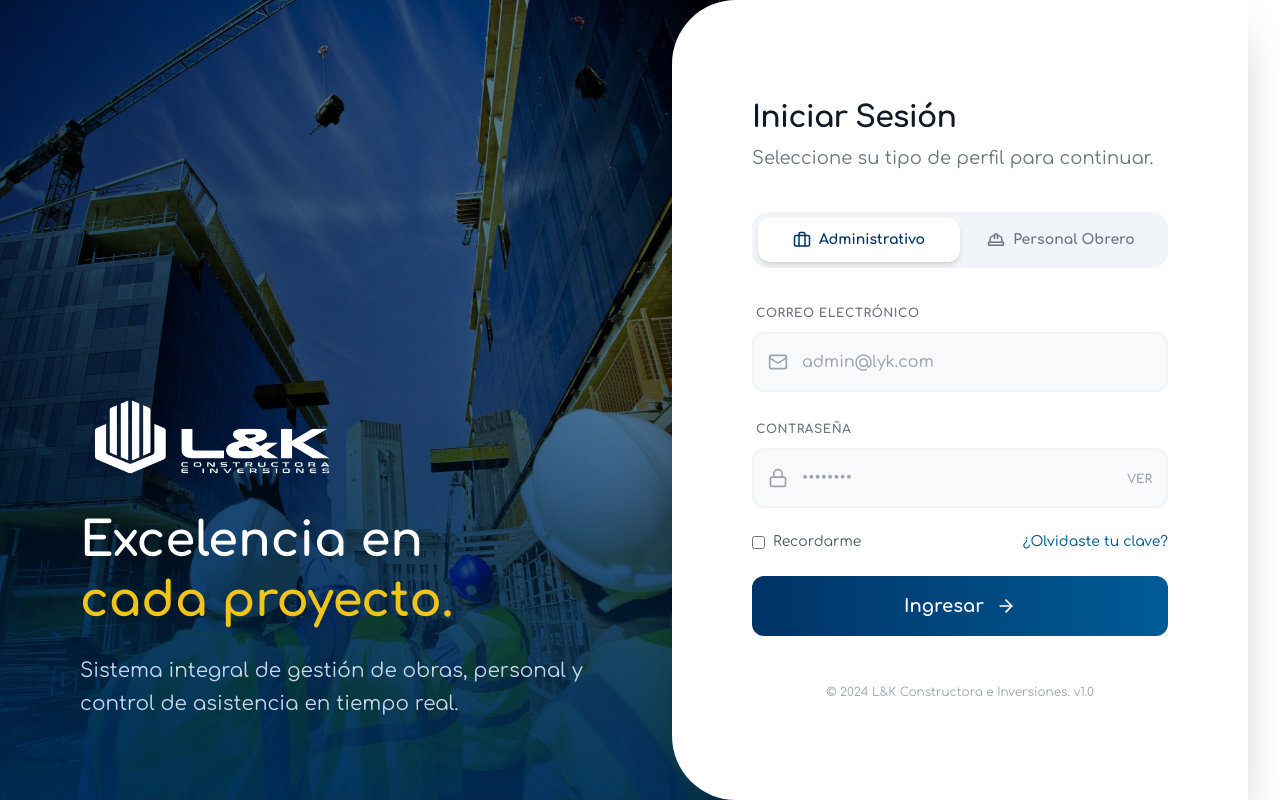
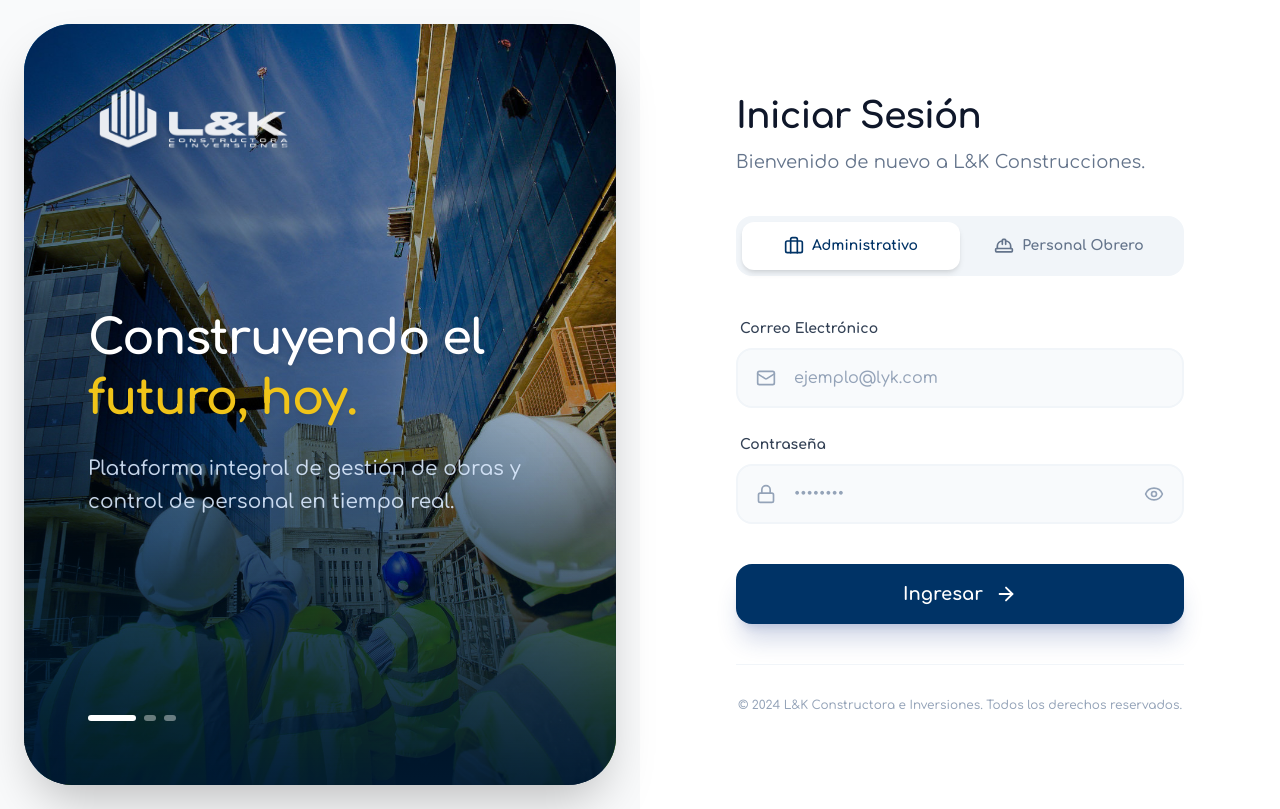
Before and after one commit to diegoamz134-blip/constructora-lyk, a React (Vite) app: page / in a window 1280 px wide. Built offline with nearby package versions, Linux system fonts and the light colour scheme; what @heroui/react would draw is missing.

Commit message:
Avance: Login animado, Dashboard flotante y conexión Supabase

```diff
--- a/src/modules/auth/LoginPage.jsx
+++ b/src/modules/auth/LoginPage.jsx
@@ -3,10 +3,9 @@ import { useNavigate } from 'react-router-dom';
 import { supabase } from '../../services/supabase';
 import { motion, AnimatePresence } from 'framer-motion';
 import {
-  Mail, Lock, HardHat, Briefcase, ArrowRight, Loader2, User, KeyRound
+  Mail, Lock, HardHat, Briefcase, ArrowRight, Loader2, User, KeyRound, Eye, EyeOff
 } from 'lucide-react';
 import bcrypt from 'bcryptjs';
-// [NUEVO] Usamos el hook del contexto
 import { useWorkerAuth } from '../../context/WorkerAuthContext';
 
 import logoFull from '../../assets/images/logo-lk-full.png';
@@ -14,7 +13,7 @@ import bgImage from '../../assets/images/fondo-login.jpg';
 
 const LoginPage = () => {
   const navigate = useNavigate();
-  const { loginWorker } = useWorkerAuth(); // [NUEVO] Extraemos la función login
+  const { loginWorker } = useWorkerAuth();
 
   // Estado para el modo de login: 'admin' | 'worker'
   const [loginMode, setLoginMode] = useState('admin');
@@ -34,7 +33,7 @@ const LoginPage = () => {
   const [errorMsg, setErrorMsg] = useState(null);
   const [showWelcome, setShowWelcome] = useState(false);
 
-  // --- LOGIN ADMINISTRATIVO ---
+  // --- LÓGICA DE LOGIN (INTACTA) ---
   const handleAdminSubmit = async (e) => {
     e.preventDefault();
     setLoading(true);
@@ -51,47 +50,34 @@ const LoginPage = () => {
       setShowWelcome(true);
       setTimeout(() => {
         navigate('/dashboard');
-      }, 2500);
+      }, 2000);
 
     } catch (error) {
-      setErrorMsg('Credenciales administrativas incorrectas.');
+      setErrorMsg('Credenciales incorrectas.');
       setLoading(false);
     }
   };
 
-  // --- LOGIN OBRERO (CON CONTEXTO Y HASH) ---
   const handleWorkerSubmit = async (e) => {
     e.preventDefault();
     setLoading(true);
     setErrorMsg(null);
 
     try {
-      // 1. Buscar al obrero
       const { data, error } = await supabase
         .from('workers')
         .select('*')
         .eq('document_number', dni)
         .maybeSingle();
 
-      if (error || !data) {
-        throw new Error('Documento no encontrado o credenciales incorrectas.');
-      }
+      if (error || !data) throw new Error('Documento no encontrado.');
 
-      // 2. Verificar contraseña (HASH)
       const isMatch = await bcrypt.compare(workerPassword, data.password);
-      if (!isMatch) {
-        throw new Error('Contraseña incorrecta.');
-      }
+      if (!isMatch) throw new Error('Contraseña incorrecta.');
 
-      // 3. Verificar estado
-      if (data.status !== 'Activo') {
-        throw new Error('Usuario inactivo. Contacte a RR.HH.');
-      }
+      if (data.status !== 'Activo') throw new Error('Usuario inactivo.');
 
-      // 4. [CAMBIO] Guardar sesión en Contexto/LocalStorage
       loginWorker(data);
-
-      // 5. Redirigir (ya no enviamos state)
       navigate('/worker/dashboard');
 
     } catch (error) {
@@ -101,87 +87,109 @@ const LoginPage = () => {
     }
   };
 
-  // ... (El resto del return del componente se mantiene IDÉNTICO, solo cambiamos la lógica arriba)
   return (
-    <div className="h-screen w-full flex overflow-hidden bg-white relative font-sans">
+    <div className="min-h-screen w-full flex bg-gray-50 font-sans">
 
+      {/* ========================================================= */}
+      {/* PANTALLA DE BIENVENIDA (Overlay)                          */}
+      {/* ========================================================= */}
       <AnimatePresence>
         {showWelcome && (
           <motion.div
             initial={{ opacity: 0 }}
             animate={{ opacity: 1 }}
             exit={{ opacity: 0 }}
-            className="fixed inset-0 z-50 flex flex-col items-center justify-center bg-lk-darkblue"
+            className="fixed inset-0 z-50 flex flex-col items-center justify-center bg-[#003366]"
           >
-            <div className="absolute inset-0 bg-[radial-gradient(ellipse_at_center,_var(--tw-gradient-stops))] from-lk-blue/40 via-lk-darkblue to-lk-darkblue"></div>
             <motion.div
               initial={{ scale: 0.8, y: 20 }}
               animate={{ scale: 1, y: 0 }}
-              className="relative z-10 flex flex-col items-center text-center"
+              className="flex flex-col items-center"
             >
-              <img src={logoFull} alt="L&K Logo" className="h-32 object-contain mb-8 drop-shadow-2xl brightness-0 invert" />
-              <h2 className="text-5xl font-extrabold mb-4 text-white tracking-tight">¡Bienvenido!</h2>
-              <p className="text-xl text-blue-200 font-medium tracking-wide">Accediendo al panel de control...</p>
-              <div className="mt-10">
-                <Loader2 className="w-12 h-12 text-lk-accent animate-spin" />
-              </div>
+              <img src={logoFull} alt="L&K Logo" className="h-24 brightness-0 invert mb-6" />
+              <h2 className="text-4xl font-bold text-white mb-2">Bienvenido</h2>
+              <Loader2 className="w-10 h-10 text-blue-400 animate-spin mt-4" />
             </motion.div>
           </motion.div>
         )}
       </AnimatePresence>
 
-      <div className="hidden md:block md:w-[60%] relative h-full overflow-hidden">
+      {/* ========================================================= */}
+      {/* PANEL IZQUIERDO (Tarjeta Flotante con Imagen)             */}
+      {/* ========================================================= */}
+      <div className="hidden lg:flex w-1/2 p-6 items-center justify-center relative">
+
+        {/* Tarjeta contenedora con sombras y bordes redondeados */}
+        <div className="w-full h-full relative rounded-[3rem] shadow-2xl overflow-hidden bg-[#003366] z-10">
+
+            {/* Imagen de Fondo con Animación */}
             <img
               src={bgImage}
               alt="Construcción L&K"
               className="absolute inset-0 w-full h-full object-cover animate-slow-pan scale-110"
             />
-        <div className="absolute inset-0 bg-gradient-to-tr from-lk-darkblue via-lk-darkblue/80 to-lk-blue/50 mix-blend-multiply"></div>
-        <div className="absolute inset-0 bg-gradient-to-t from-lk-darkblue via-transparent to-transparent opacity-80"></div>
 
-        <div className="absolute bottom-0 left-0 p-12 lg:p-20 z-10">
-          <img src={logoFull} alt="L&K" className="h-20 mb-8 drop-shadow-lg brightness-0 invert" />
-          <h1 className="text-5xl font-extrabold text-white mb-6 leading-tight">
-            Excelencia en <br/>
-            <span className="text-lk-accent">cada proyecto.</span>
+            {/* Capas de Color (Overlay) para legibilidad y tinte azul */}
+            <div className="absolute inset-0 bg-gradient-to-tr from-[#003366]/95 via-[#003366]/60 to-transparent mix-blend-multiply"></div>
+            <div className="absolute inset-0 bg-gradient-to-t from-[#001a33] via-transparent to-transparent opacity-90"></div>
+
+            {/* Contenido sobre la imagen */}
+            <div className="relative z-10 h-full flex flex-col justify-between p-16 text-white">
+                <div>
+                    <img src={logoFull} alt="L&K" className="h-16 brightness-0 invert opacity-90 drop-shadow-lg" />
+                </div>
+                <div className="mb-10">
+                    <h1 className="text-5xl font-extrabold leading-tight mb-6 drop-shadow-md tracking-tight">
+                        Construyendo el <br/>
+                        <span className="text-[#f0c419]">futuro, hoy.</span>
                     </h1>
-          <p className="text-blue-100 text-xl max-w-lg leading-relaxed opacity-90">
-            Sistema integral de gestión de obras, personal y control de asistencia en tiempo real.
+                    <p className="text-xl text-blue-100 opacity-90 max-w-md font-medium leading-relaxed drop-shadow-sm">
+                        Plataforma integral de gestión de obras y control de personal en tiempo real.
                     </p>
+                </div>
+                {/* Indicadores decorativos */}
+                <div className="flex gap-2">
+                    <div className="w-12 h-1.5 bg-white rounded-full backdrop-blur-md"></div>
+                    <div className="w-3 h-1.5 bg-white/40 rounded-full backdrop-blur-md"></div>
+                    <div className="w-3 h-1.5 bg-white/40 rounded-full backdrop-blur-md"></div>
+                </div>
+            </div>
         </div>
       </div>
 
-      <div className="w-full md:w-[45%] h-full bg-white flex flex-col justify-center p-8 md:p-12 lg:p-20 relative z-10 md:rounded-l-[4rem] md:-ml-24 shadow-2xl">
-        <div className="w-full max-w-md mx-auto">
-          <div className="md:hidden text-center mb-8">
-            <img src={logoFull} alt="L&K Logo" className="h-16 mx-auto" />
+      {/* ========================================================= */}
+      {/* PANEL DERECHO (Formulario)                                */}
+      {/* ========================================================= */}
+      <div className="w-full lg:w-1/2 flex items-center justify-center p-8 lg:p-24 bg-white relative z-0">
+
+        <div className="w-full max-w-md space-y-10 relative z-10">
+
+          <div className="text-center lg:text-left">
+            <h2 className="text-4xl font-extrabold text-slate-900 tracking-tight mb-3">Iniciar Sesión</h2>
+            <p className="text-slate-500 text-lg">Bienvenido de nuevo a L&K Construcciones.</p>
           </div>
 
-          <div className="mb-10">
-            <h2 className="text-3xl font-extrabold text-gray-900 tracking-tight">Iniciar Sesión</h2>
-            <p className="text-gray-500 mt-2 text-lg">Seleccione su tipo de perfil para continuar.</p>
-          </div>
-
-          <div className="bg-slate-100 p-1.5 rounded-2xl flex mb-8">
+          {/* Selector de Tabs Mejorado */}
+          <div className="flex p-1.5 bg-slate-100 rounded-2xl">
             <button
               onClick={() => { setLoginMode('admin'); setErrorMsg(null); }}
-              className={`flex-1 flex items-center justify-center gap-2 py-3 rounded-xl text-sm font-bold transition-all duration-300 ${
+              className={`flex-1 py-3.5 rounded-xl text-sm font-bold transition-all duration-300 flex items-center justify-center gap-2 ${
                 loginMode === 'admin'
-                  ? 'bg-white text-lk-darkblue shadow-md'
-                  : 'text-gray-500 hover:text-gray-700'
+                  ? 'bg-white text-[#003366] shadow-md'
+                  : 'text-slate-500 hover:text-slate-700 hover:bg-slate-200/50'
               }`}
             >
-              <Briefcase size={18} /> Administrativo
+              <Briefcase size={20} /> Administrativo
             </button>
             <button
               onClick={() => { setLoginMode('worker'); setErrorMsg(null); }}
-              className={`flex-1 flex items-center justify-center gap-2 py-3 rounded-xl text-sm font-bold transition-all duration-300 ${
+              className={`flex-1 py-3.5 rounded-xl text-sm font-bold transition-all duration-300 flex items-center justify-center gap-2 ${
                 loginMode === 'worker'
-                  ? 'bg-white text-lk-darkblue shadow-md'
-                  : 'text-gray-500 hover:text-gray-700'
+                  ? 'bg-white text-[#003366] shadow-md'
+                  : 'text-slate-500 hover:text-slate-700 hover:bg-slate-200/50'
               }`}
             >
-              <HardHat size={18} /> Personal Obrero
+              <HardHat size={20} /> Personal Obrero
             </button>
           </div>
 
@@ -191,14 +199,15 @@ const LoginPage = () => {
                 initial={{ opacity: 0, y: -10 }}
                 animate={{ opacity: 1, y: 0 }}
                 exit={{ opacity: 0, y: -10 }}
-                className="mb-6 p-4 bg-red-50 border-l-4 border-red-500 text-red-700 rounded-r-xl shadow-sm text-sm font-medium flex items-center gap-2"
+                className="p-4 bg-red-50 border border-red-100 text-red-600 rounded-xl text-sm font-medium flex items-center gap-2"
               >
-                <div className="w-2 h-2 bg-red-500 rounded-full animate-pulse"></div>
+                <div className="w-1.5 h-1.5 bg-red-500 rounded-full"></div>
                 {errorMsg}
               </motion.div>
             )}
           </AnimatePresence>
 
+          {/* FORMULARIO ADMIN */}
           {loginMode === 'admin' && (
             <motion.form
               initial={{ opacity: 0, x: -20 }}
@@ -208,60 +217,57 @@ const LoginPage = () => {
               className="space-y-6"
             >
               <div className="space-y-2">
-                <label className="text-xs font-bold text-gray-500 uppercase tracking-wider ml-1">Correo Electrónico</label>
+                <label className="text-sm font-bold text-slate-700 ml-1">Correo Electrónico</label>
                 <div className="relative group">
-                  <Mail className="absolute left-4 top-1/2 -translate-y-1/2 text-gray-400 group-focus-within:text-lk-blue transition-colors" size={20} />
+                    <Mail className="absolute left-5 top-1/2 -translate-y-1/2 text-slate-400 group-focus-within:text-[#003366] transition-colors" size={20} />
                     <input
                         type="email"
                         required
+                        autoComplete="email" // Permite autocompletar
                         value={email}
                         onChange={(e) => setEmail(e.target.value)}
-                    className="block w-full pl-12 pr-4 py-4 rounded-xl border-2 border-gray-100 bg-gray-50 text-gray-900 placeholder-gray-400 focus:border-lk-blue focus:bg-white focus:ring-0 transition-all font-medium"
-                    placeholder="admin@lyk.com"
+                        className="w-full pl-14 pr-4 py-4 bg-slate-50 border-2 border-slate-100 rounded-2xl text-slate-900 font-medium placeholder:text-slate-400 focus:outline-none focus:border-[#003366] focus:bg-white transition-all"
+                        placeholder="ejemplo@lyk.com"
                     />
                 </div>
               </div>
 
               <div className="space-y-2">
-                <label className="text-xs font-bold text-gray-500 uppercase tracking-wider ml-1">Contraseña</label>
+                <label className="text-sm font-bold text-slate-700 ml-1">Contraseña</label>
                 <div className="relative group">
-                  <Lock className="absolute left-4 top-1/2 -translate-y-1/2 text-gray-400 group-focus-within:text-lk-blue transition-colors" size={20} />
+                    <Lock className="absolute left-5 top-1/2 -translate-y-1/2 text-slate-400 group-focus-within:text-[#003366] transition-colors" size={20} />
                     <input
                         type={showPassword ? "text" : "password"}
                         required
+                        autoComplete="current-password" // Permite recordar contraseña
                         value={password}
                         onChange={(e) => setPassword(e.target.value)}
-                    className="block w-full pl-12 pr-12 py-4 rounded-xl border-2 border-gray-100 bg-gray-50 text-gray-900 placeholder-gray-400 focus:border-lk-blue focus:bg-white focus:ring-0 transition-all font-medium"
+                        className="w-full pl-14 pr-12 py-4 bg-slate-50 border-2 border-slate-100 rounded-2xl text-slate-900 font-medium placeholder:text-slate-400 focus:outline-none focus:border-[#003366] focus:bg-white transition-all"
                         placeholder="••••••••"
                     />
                     <button
                         type="button"
                         onClick={() => setShowPassword(!showPassword)}
-                    className="absolute right-4 top-1/2 -translate-y-1/2 text-gray-400 hover:text-lk-blue transition-colors"
+                        className="absolute right-5 top-1/2 -translate-y-1/2 text-slate-400 hover:text-[#003366] transition-colors"
                     >
-                    {showPassword ? <span className="text-xs font-bold">OCULTAR</span> : <span className="text-xs font-bold">VER</span>}
+                        {showPassword ? <EyeOff size={20}/> : <Eye size={20}/>}
                     </button>
                 </div>
               </div>
 
-              <div className="flex items-center justify-between text-sm">
-                <label className="flex items-center cursor-pointer">
-                  <input type="checkbox" className="rounded border-gray-300 text-lk-blue focus:ring-lk-blue" />
-                  <span className="ml-2 text-gray-600">Recordarme</span>
-                </label>
-                <a href="#" className="text-lk-blue hover:underline font-medium">¿Olvidaste tu clave?</a>
-              </div>
-
+              <div className="pt-4">
                 <button
                     type="submit"
                     disabled={loading}
-                className="w-full py-4 bg-gradient-to-r from-lk-darkblue to-lk-blue text-white rounded-xl font-bold text-lg hover:shadow-lg hover:scale-[1.01] active:scale-[0.99] transition-all flex justify-center items-center gap-3 disabled:opacity-70 disabled:cursor-not-allowed"
+                    className="w-full py-4 bg-[#003366] text-white rounded-2xl font-bold text-lg hover:bg-[#002244] shadow-xl shadow-blue-900/20 active:scale-[0.98] transition-all flex justify-center items-center gap-3 disabled:opacity-70 disabled:cursor-not-allowed"
                 >
-                {loading ? <Loader2 className="animate-spin" /> : <>Ingresar <ArrowRight size={20} /></>}
+                    {loading ? <Loader2 className="animate-spin" /> : <>Ingresar <ArrowRight size={22}/></>}
                 </button>
+              </div>
             </motion.form>
           )}
 
+          {/* FORMULARIO OBRERO */}
           {loginMode === 'worker' && (
             <motion.form
               initial={{ opacity: 0, x: 20 }}
@@ -270,64 +276,64 @@ const LoginPage = () => {
               onSubmit={handleWorkerSubmit}
               className="space-y-6"
             >
-              <div className="p-4 bg-blue-50 rounded-xl border border-blue-100 text-blue-800 text-sm mb-2 flex items-start gap-3">
-                <User className="shrink-0 mt-0.5" size={18} />
-                <span>Ingrese sus credenciales personales para acceder al panel.</span>
-              </div>
-
-              <div className="space-y-5">
               <div className="space-y-2">
-                  <label className="text-xs font-bold text-gray-500 uppercase tracking-wider ml-1">Documento (DNI/CE)</label>
+                <label className="text-sm font-bold text-slate-700 ml-1">Documento (DNI/CE)</label>
                 <div className="relative group">
-                    <HardHat className="absolute left-4 top-1/2 -translate-y-1/2 text-gray-400 group-focus-within:text-lk-blue transition-colors" size={20} />
+                    <HardHat className="absolute left-5 top-1/2 -translate-y-1/2 text-slate-400 group-focus-within:text-[#003366] transition-colors" size={20} />
                     <input
                         type="tel"
                         required
+                        autoComplete="username" // Ayuda al navegador a entender que es el usuario
                         maxLength={15}
                         value={dni}
                         onChange={(e) => setDni(e.target.value.replace(/\D/g, ''))}
-                      className="block w-full pl-12 pr-4 py-4 rounded-xl border-2 border-gray-100 bg-gray-50 text-gray-900 placeholder-gray-400 focus:border-lk-blue focus:bg-white focus:ring-0 transition-all font-bold text-lg tracking-widest"
+                        className="w-full pl-14 pr-4 py-4 bg-slate-50 border-2 border-slate-100 rounded-2xl text-slate-900 font-bold tracking-widest placeholder:text-slate-400 placeholder:tracking-normal focus:outline-none focus:border-[#003366] focus:bg-white transition-all text-lg"
                         placeholder="00000000"
                     />
                 </div>
               </div>
 
               <div className="space-y-2">
-                  <label className="text-xs font-bold text-gray-500 uppercase tracking-wider ml-1">Contraseña</label>
+                <label className="text-sm font-bold text-slate-700 ml-1">Contraseña</label>
                 <div className="relative group">
-                    <KeyRound className="absolute left-4 top-1/2 -translate-y-1/2 text-gray-400 group-focus-within:text-lk-blue transition-colors" size={20} />
+                    <KeyRound className="absolute left-5 top-1/2 -translate-y-1/2 text-slate-400 group-focus-within:text-[#003366] transition-colors" size={20} />
                     <input
                         type={showWorkerPassword ? "text" : "password"}
                         required
+                        autoComplete="current-password"
                         value={workerPassword}
                         onChange={(e) => setWorkerPassword(e.target.value)}
-                      className="block w-full pl-12 pr-12 py-4 rounded-xl border-2 border-gray-100 bg-gray-50 text-gray-900 placeholder-gray-400 focus:border-lk-blue focus:bg-white focus:ring-0 transition-all font-medium text-lg"
+                        className="w-full pl-14 pr-12 py-4 bg-slate-50 border-2 border-slate-100 rounded-2xl text-slate-900 font-medium placeholder:text-slate-400 focus:outline-none focus:border-[#003366] focus:bg-white transition-all"
                         placeholder="••••"
                     />
                     <button
                         type="button"
                         onClick={() => setShowWorkerPassword(!showWorkerPassword)}
-                      className="absolute right-4 top-1/2 -translate-y-1/2 text-gray-400 hover:text-lk-blue transition-colors"
+                        className="absolute right-5 top-1/2 -translate-y-1/2 text-slate-400 hover:text-[#003366] transition-colors"
                     >
-                      {showWorkerPassword ? <span className="text-xs font-bold">OCULTAR</span> : <span className="text-xs font-bold">VER</span>}
+                        {showWorkerPassword ? <EyeOff size={20}/> : <Eye size={20}/>}
                     </button>
                 </div>
               </div>
-              </div>
 
+              <div className="pt-4">
                 <button
                     type="submit"
                     disabled={loading}
-                className="w-full py-4 bg-lk-darkblue text-white rounded-xl font-bold text-lg hover:bg-lk-blue hover:shadow-lg hover:scale-[1.01] active:scale-[0.99] transition-all flex justify-center items-center gap-3 disabled:opacity-70 disabled:cursor-not-allowed"
+                    className="w-full py-4 bg-[#003366] text-white rounded-2xl font-bold text-lg hover:bg-[#002244] shadow-xl shadow-blue-900/20 active:scale-[0.98] transition-all flex justify-center items-center gap-3 disabled:opacity-70 disabled:cursor-not-allowed"
                 >
-                {loading ? <Loader2 className="animate-spin" /> : <>Ingresar al Panel <ArrowRight size={20} /></>}
+                    {loading ? <Loader2 className="animate-spin" /> : <>Acceder al Panel <ArrowRight size={22}/></>}
                 </button>
+              </div>
             </motion.form>
           )}
 
-          <p className="text-center text-xs text-gray-400 mt-12">
-            © 2024 L&K Constructora e Inversiones. v1.0
+          <div className="text-center pt-8 border-t border-slate-100 relative z-10">
+            <p className="text-xs text-slate-400 font-medium">
+                &copy; 2024 L&K Constructora e Inversiones. Todos los derechos reservados.
             </p>
+          </div>
+
         </div>
       </div>
     </div>
```
Lines whose indentation alone changed are shown as unchanged.
